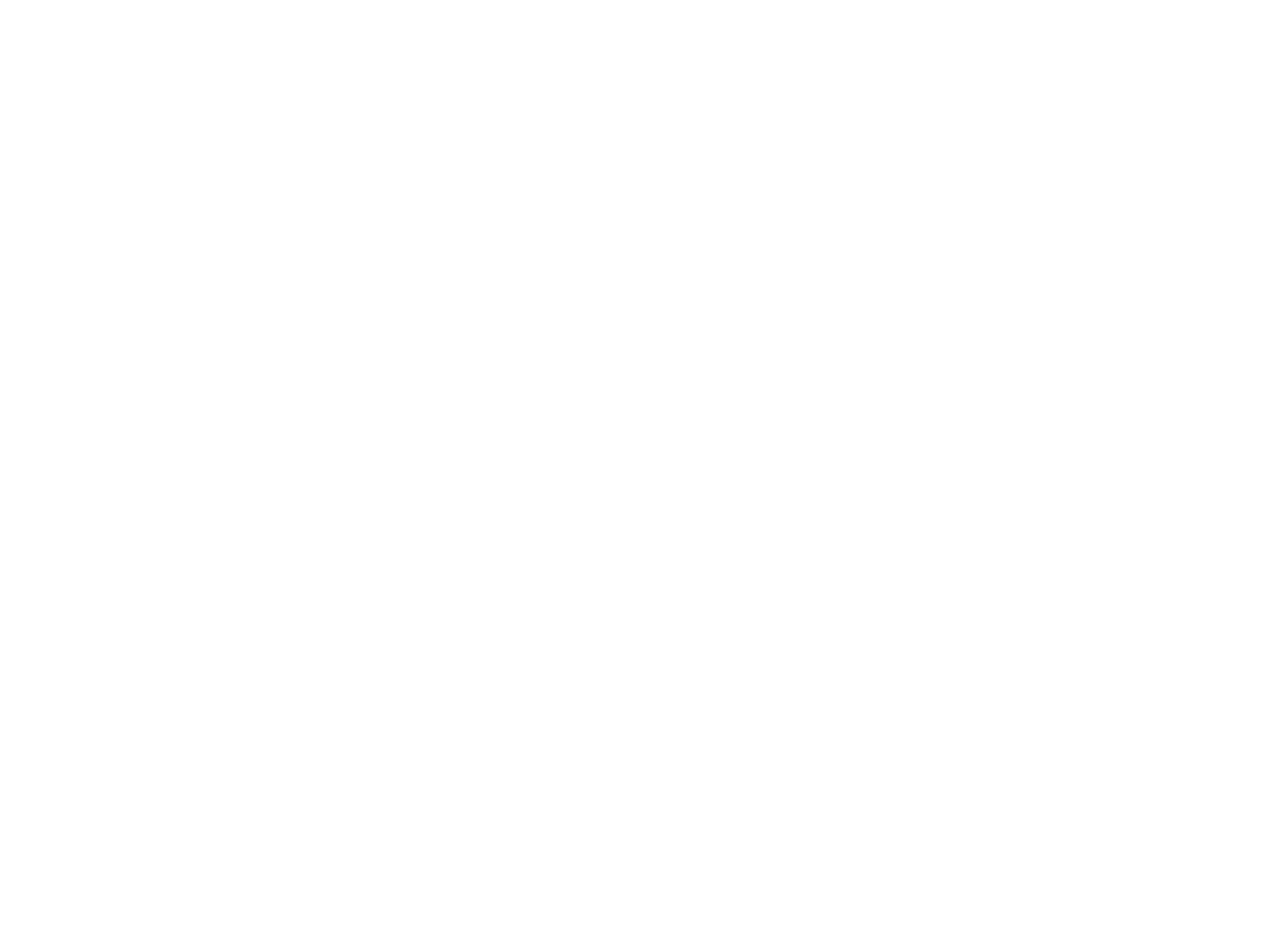
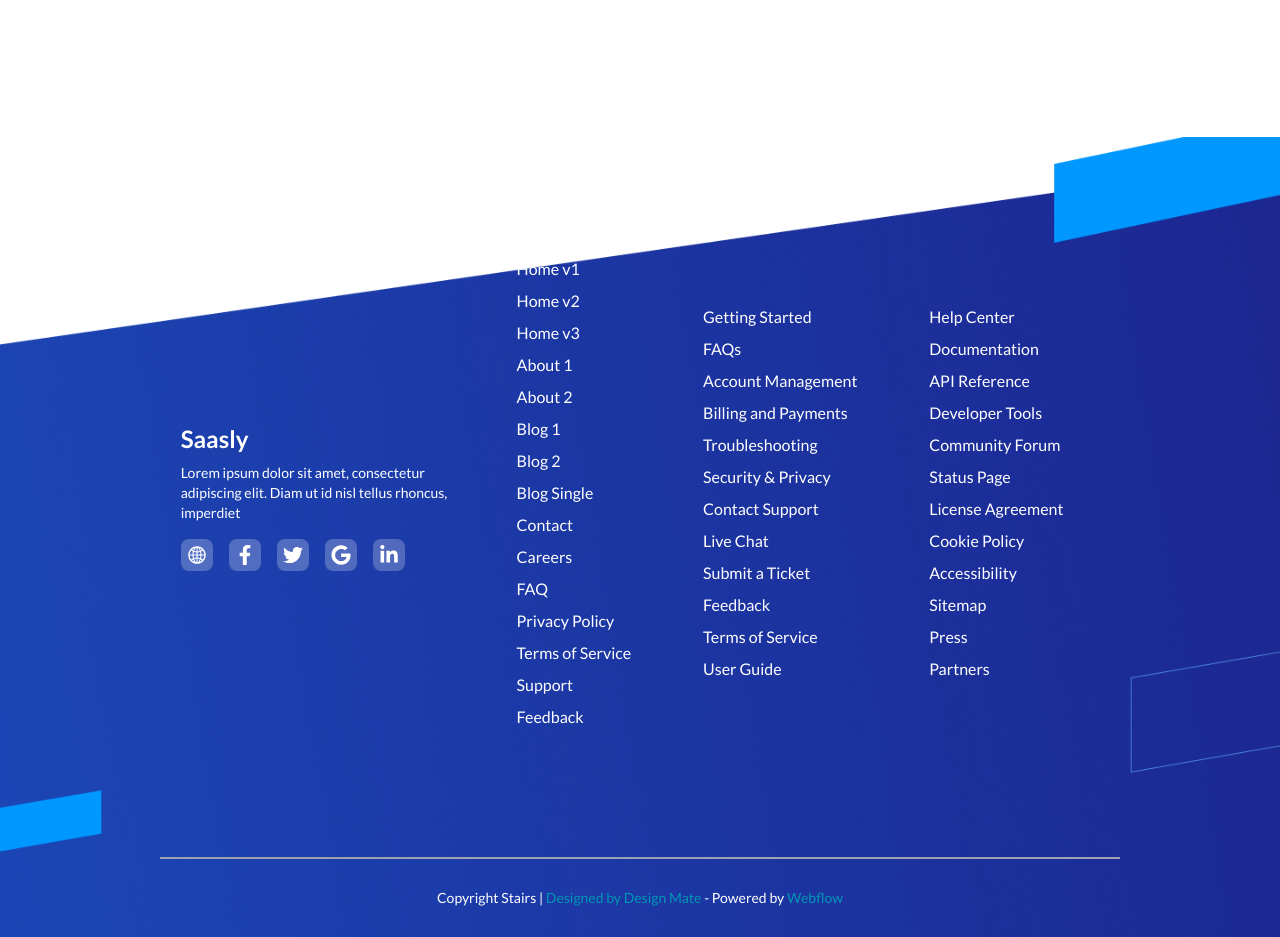
Before and after one commit to igrowker/i003-cerem-front, a React (Vite) app: page /inicio in a window 1280 px wide. Shown: the part 5080-6017 px from the top of the page. Before the commit the page ends 4417 px from the top, so only its background shows below. Built offline with nearby package versions, Linux system fonts and the light colour scheme.

Commit message:
feat: Footer

```diff
--- /dev/null
+++ b/src/components/Footer/Footer.tsx
@@ -0,0 +1,71 @@
+import React from "react";
+import BackgroundFooter from "../../../public/assets/backgroundFooter.png";
+import { FaFacebookF } from "react-icons/fa";
+import { SocialButton } from "../SocialButton/SocialButton";
+import { AiOutlineGlobal } from "react-icons/ai";
+import { FaTwitter } from "react-icons/fa";
+import { FaGoogle } from "react-icons/fa";
+import { FaLinkedinIn } from "react-icons/fa";
+import { helpCenterV2Array, pagesArray, utilityPagesArray } from "./pagesArray";
+
+export const Footer: React.FC = () => {
+  return (
+    <div
+      className="w-full bg-cover bg-center h-screen flex flex-wrap items-end justify-center"
+      style={{ backgroundImage: `url(${BackgroundFooter})` }}
+    >
+      <div className="w-3/4 h-[500px] flex justify-center items-center px-4  ">
+        <div className="w-[300px] pr-4 flex flex-col justify-center text-white">
+          <h2 className="text-2xl font-bold mb-2">Saasly</h2>
+          <p className="text-sm mb-4">
+            Lorem ipsum dolor sit amet, consectetur adipiscing elit. Diam ut id
+            nisl tellus rhoncus, imperdiet
+          </p>
+          <div className="flex space-x-4 ">
+            <SocialButton
+              icon={<AiOutlineGlobal />}
+              url="#"
+              scaleEffect={true}
+            />
+            <SocialButton icon={<FaFacebookF />} url="#" scaleEffect={true} />
+            <SocialButton icon={<FaTwitter />} url="#" scaleEffect={true} />
+            <SocialButton icon={<FaGoogle />} url="#" scaleEffect={true} />
+            <SocialButton icon={<FaLinkedinIn />} url="#" scaleEffect={true} />
+          </div>
+        </div>
+        <div className="w-2/3 h-[600px] flex justify-around items-center text-white  ">
+          <ul>
+            {pagesArray.map((page, index) => (
+              <li className="mb-2 hover:underline cursor-pointer" key={index}>
+                {page}
+              </li>
+            ))}
+          </ul>
+          <ul>
+            {helpCenterV2Array.map((page, index) => (
+              <li className="mb-2 hover:underline cursor-pointer" key={index}>
+                {page}
+              </li>
+            ))}
+          </ul>
+          <ul>
+            {utilityPagesArray.map((page, index) => (
+              <li className="mb-2 hover:underline cursor-pointer" key={index}>
+                {page}
+              </li>
+            ))}
+          </ul>
+        </div>
+      </div>
+      <div className="w-full  flex justify-center items-center">
+        <div className="w-3/4 h-20  flex justify-center items-center text-sm border-t-2 border-gray-400 text-white">
+          <p>
+            Copyright Stairs |{" "}
+            <span className="text-cyanDark">Designed by Design Mate</span> -
+            Powered by <span className="text-cyanDark">Webflow</span>
+          </p>
+        </div>
+      </div>
+    </div>
+  );
+};
--- /dev/null
+++ b/src/components/Footer/pagesArray.ts
@@ -0,0 +1,45 @@
+export const pagesArray = [
+  "Home v1",
+  "Home v2",
+  "Home v3",
+  "About 1",
+  "About 2",
+  "Blog 1",
+  "Blog 2",
+  "Blog Single",
+  "Contact",
+  "Careers",
+  "FAQ",
+  "Privacy Policy",
+  "Terms of Service",
+  "Support",
+  "Feedback",
+];
+export const utilityPagesArray = [
+  "Help Center",
+  "Documentation",
+  "API Reference",
+  "Developer Tools",
+  "Community Forum",
+  "Status Page",
+  "License Agreement",
+  "Cookie Policy",
+  "Accessibility",
+  "Sitemap",
+  "Press",
+  "Partners",
+];
+export const helpCenterV2Array = [
+  "Getting Started",
+  "FAQs",
+  "Account Management",
+  "Billing and Payments",
+  "Troubleshooting",
+  "Security & Privacy",
+  "Contact Support",
+  "Live Chat",
+  "Submit a Ticket",
+  "Feedback",
+  "Terms of Service",
+  "User Guide",
+];
--- /dev/null
+++ b/src/components/SocialButton/SocialButton.tsx
@@ -0,0 +1,30 @@
+import React from "react";
+import { Link } from "react-router-dom";
+
+interface SocialButton {
+  icon: React.ReactNode; // El tipo para un componente de React, como un ícono
+  url: string;
+  width?: string;
+  height?: string;
+  scaleEffect?: boolean;
+}
+
+export const SocialButton: React.FC<SocialButton> = ({
+  icon,
+  url,
+  width = "w-8",
+  height = "h-8",
+  scaleEffect,
+}) => {
+  return (
+    <Link to={url} className="bg-[#ffffff3d] rounded-lg">
+      <span
+        className={`${width} ${height} ${
+          scaleEffect ? "hover:scale-125 duration-500" : ""
+        } flex items-center justify-center text-xl hover:bg-cyanDark rounded-lg`}
+      >
+        {icon}
+      </span>
+    </Link>
+  );
+};
--- a/src/pages/Home/index.tsx
+++ b/src/pages/Home/index.tsx
@@ -3,6 +3,7 @@
 import Integrations from "@/components/Integrations";
 import Features_2 from "@/components/Features_2";
 import Features_1 from "@/components/Features_1";
+import { Footer } from "@/components/Footer/Footer";
 
 const HomePage = () => {
   return (
@@ -16,6 +17,8 @@
       <div className="flex items-center justify-center w-full integrations">
         <Integrations />
       </div>
+      <div className="w-full h-screen bg-white"></div>
+      <Footer />
     </div>
   );
 };
--- a/src/pages/Tasks/index.tsx
+++ b/src/pages/Tasks/index.tsx
@@ -1,7 +1,24 @@
 import NotesComponent from "@/components/Notes";
 import TasksComponent from "@/components/Tasks";
+import TareasService from "../../services/TareasService";
+import { useEffect } from "react";
 
 const TasksPage = () => {
+  // const [tareas, setTareas] = useState<string[]>([]);
+
+  useEffect(() => {
+    const fetchTareas = async () => {
+      try {
+        const data = await TareasService.getTareas();
+        console.log(data);
+        // setTareas(data);
+      } catch (error) {
+        console.error("Error fetching tareas:", error);
+      }
+    };
+
+    fetchTareas();
+  }, []);
   return (
     <div className="mx-auto container">
       <TasksComponent />
--- /dev/null
+++ b/src/services/TareasService.ts
@@ -0,0 +1,15 @@
+import axios from "axios";
+
+const TareasService = {
+  getTareas: async () => {
+    try {
+      const response = await axios.get("/api/tareas");
+      return response.data; // Aquí recibes las tareas del backend
+    } catch (error) {
+      console.error("Error fetching tareas:", error);
+      throw error;
+    }
+  },
+};
+
+export default TareasService;
```
Also changed, not shown: public/assets/BackgroundFooter.png (added).
